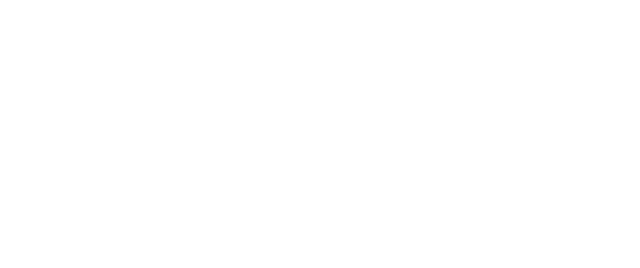
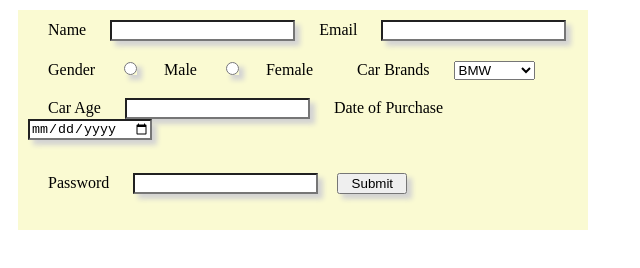
Before and after one commit to acciojob/car-insurance-form-AryanRajdev, a website: page main.html in a window 1280 px wide. Shown: the whole page, without its empty margins (0-640 px from the left). Drawn offline with Linux system fonts and the light colour scheme.

Commit message:
created a submission

```diff
--- a/main.html
+++ b/main.html
@@ -8,6 +8,32 @@
 
 <body>
 	<!-- the entire body must be written by student -->
+	<div class = "form">
+	<form>
+	<label for = "name">Name</label>
+	<input type = "text" id = "name" required>
+	<label for = "email">Email</label>
+	<input type = "email" id = "email" required><br><br>
+	<label>Gender</label>
+	<input type = "radio" name = "gender">
+	<label >Male</label>
+	<input type = "radio" name = "gender">
+	<label>Female</label>
+	<label for = "cars">Car Brands</label>
+	<select id = "cars" name="car">
+		<option value="BMW">BMW</option>
+		<option value="Audi">Audi</option>
+		<option value="Mercedez">Mercedez</option>
+	</select><br><br>
+	<label for="carage">Car Age</label>
+	<input type = "number" id = "carage" required>
+	<label for = "dop">Date of Purchase</label>
+	<input type = "date" id = "dop" required><br><br>
+	<label for = "password">Password</label>
+	<input type = "password" id = "password" required>
+	<input type = "submit" value ="Submit" id = "btn">
+	</form>
+	</div>
     <script type="text/javascript" src="./script.js">
 </script>
 
--- a/styles.css
+++ b/styles.css
@@ -1,2 +1,19 @@
+/* Your CSS Code here. */
+.form{
+	background-color:lightgoldenrodyellow;
+	padding:10px;
+	margin:10px;
+	width:550px;
+	height:200px;
+}
+form>label{
+	padding:20px;
+}
+form>input{
+	box-shadow:5px 5px 5px lightgray;
+}
 
-/* Your CSS Code here. */
+#btn{
+	margin:15px;
+	width:70px;
+}
```
